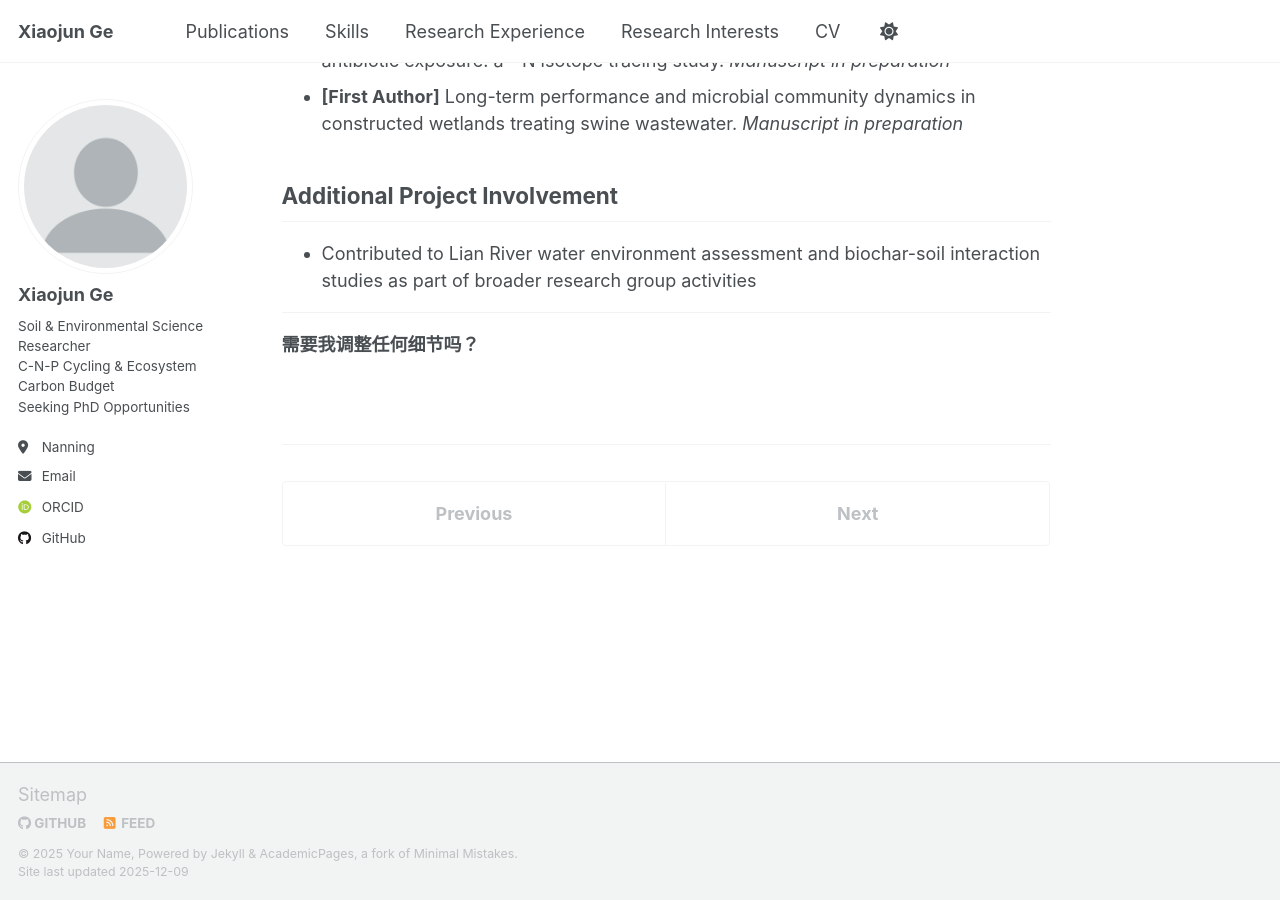
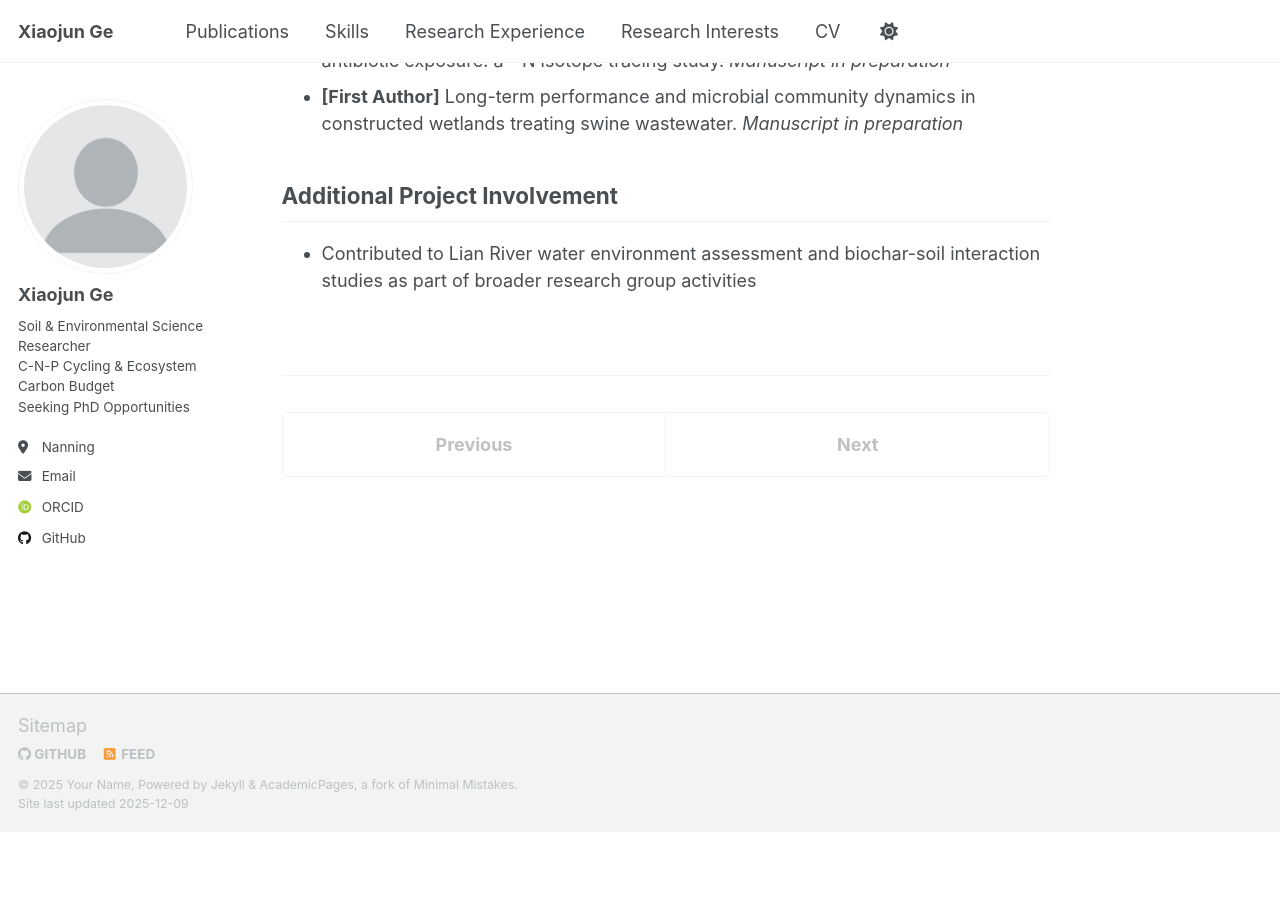
Before and after one commit to gexiaojun1201/Xiaojun_Ge.github.io, a Jekyll site: the page built from _research_experience/constructed-wetlands-manure.md, in a window 1280 px wide and 900 px high, scrolled down 1102 px. Built offline with Jekyll 4.4.1, drawn with Linux system fonts in a browser that asks for light colours; some web fonts are replaced; a script that is not in the unit is left out; after the commit the page ends 1933 px from its top, so only the background shows below that.

Commit message:
Update constructed-wetlands-manure.md

```diff
--- a/_research_experience/constructed-wetlands-manure.md
+++ b/_research_experience/constructed-wetlands-manure.md
@@ -36,7 +36,3 @@ location: "Guangzhou, China"
 ## Additional Project Involvement
 
 - Contributed to Lian River water environment assessment and biochar-soil interaction studies as part of broader research group activities
-
----
-
-**需要我调整任何细节吗？**
```
